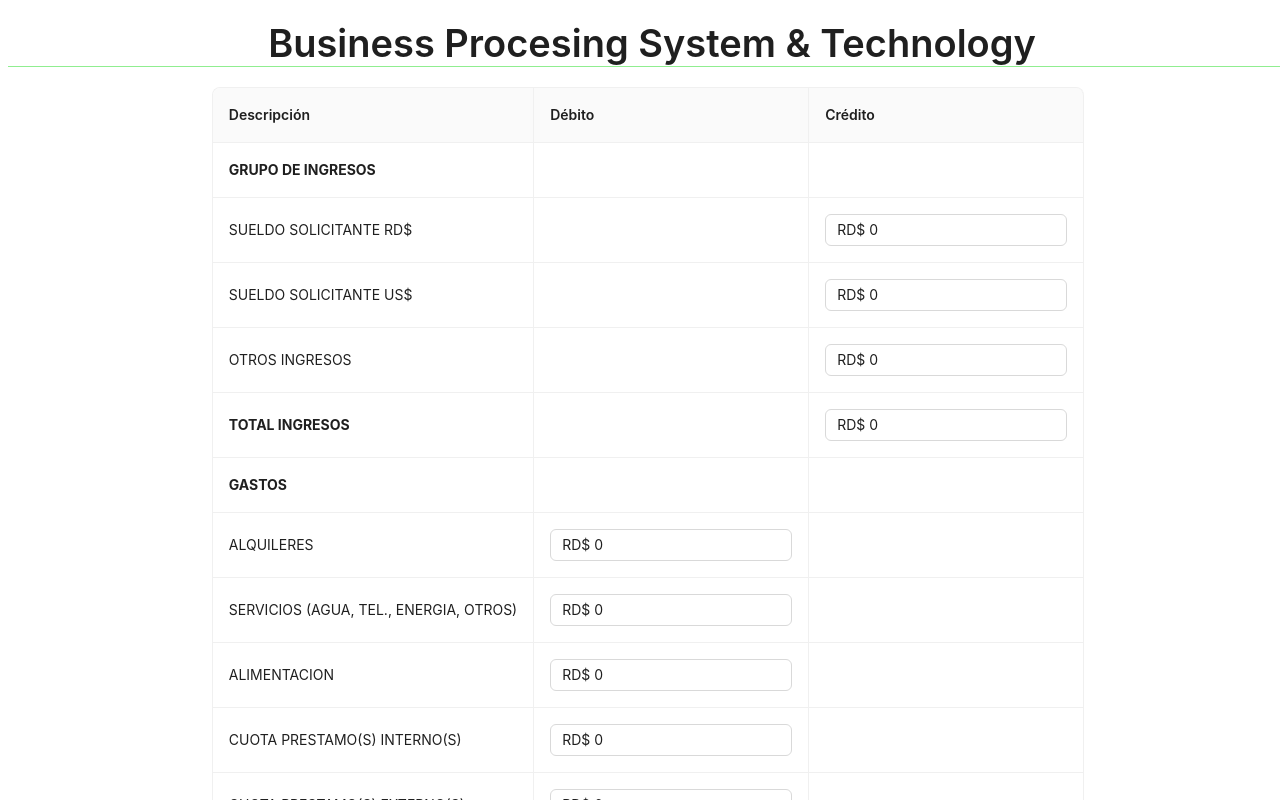
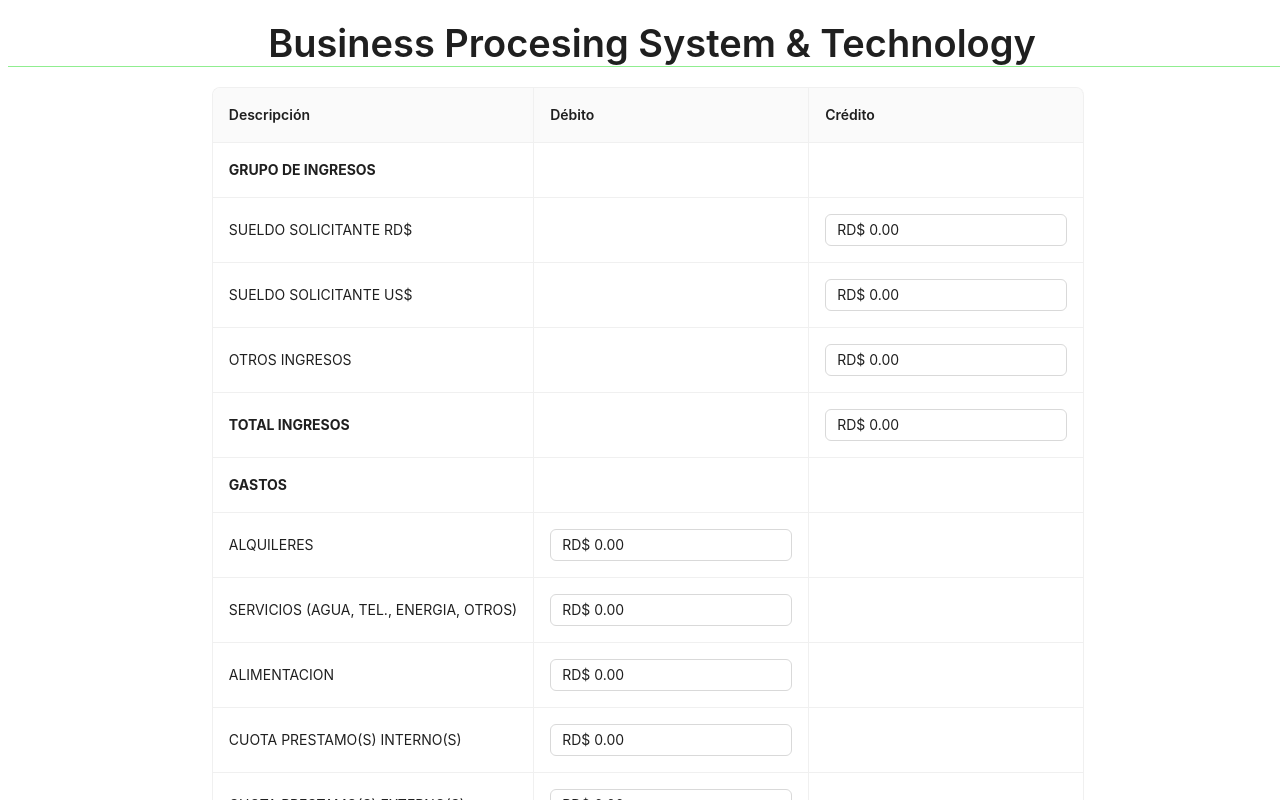
Before and after one commit to Yowil-Amezquita26/business-procesing-system-technology, a Next.js app: page / in a window 1280 px wide. Shown: the top 800 px of the page. Built offline with nearby package versions, Linux system fonts and the light colour scheme.

Commit message:
change the default for the input

```diff
--- a/src/components/Expenses/ExpensesInput.tsx
+++ b/src/components/Expenses/ExpensesInput.tsx
@@ -30,7 +30,7 @@
           ? value
           : `${currency} ${
               value === undefined
-                ? 0.0
+                ? "0.00"
                 : Intl.NumberFormat("en-US", {
                     minimumFractionDigits: 2,
                     maximumFractionDigits: 2,
```
